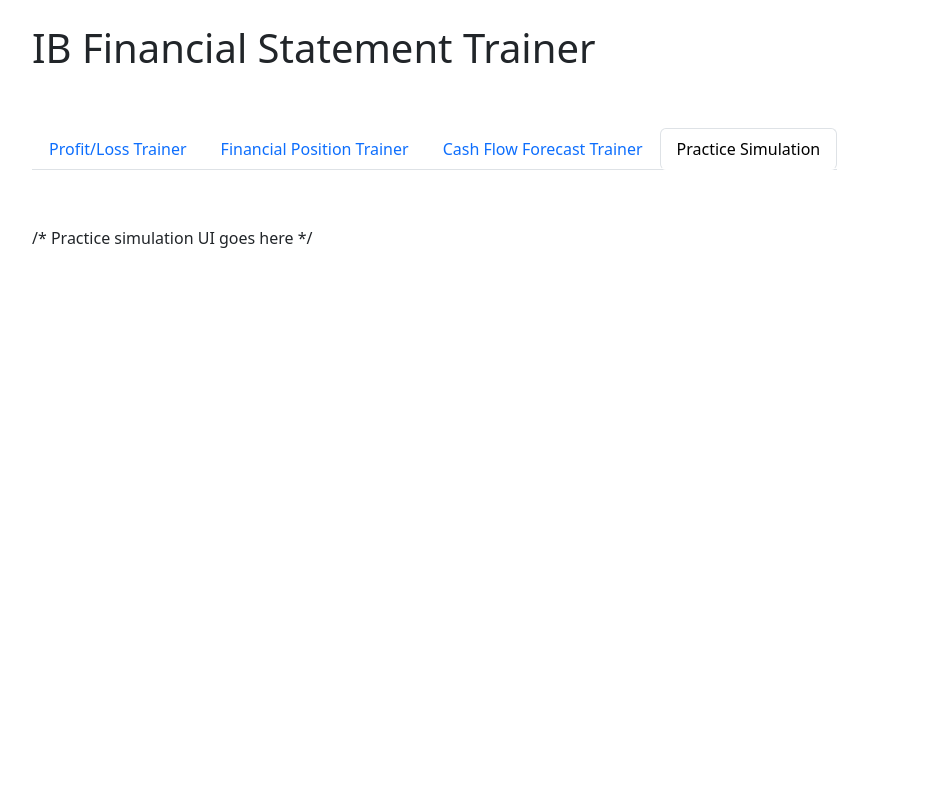
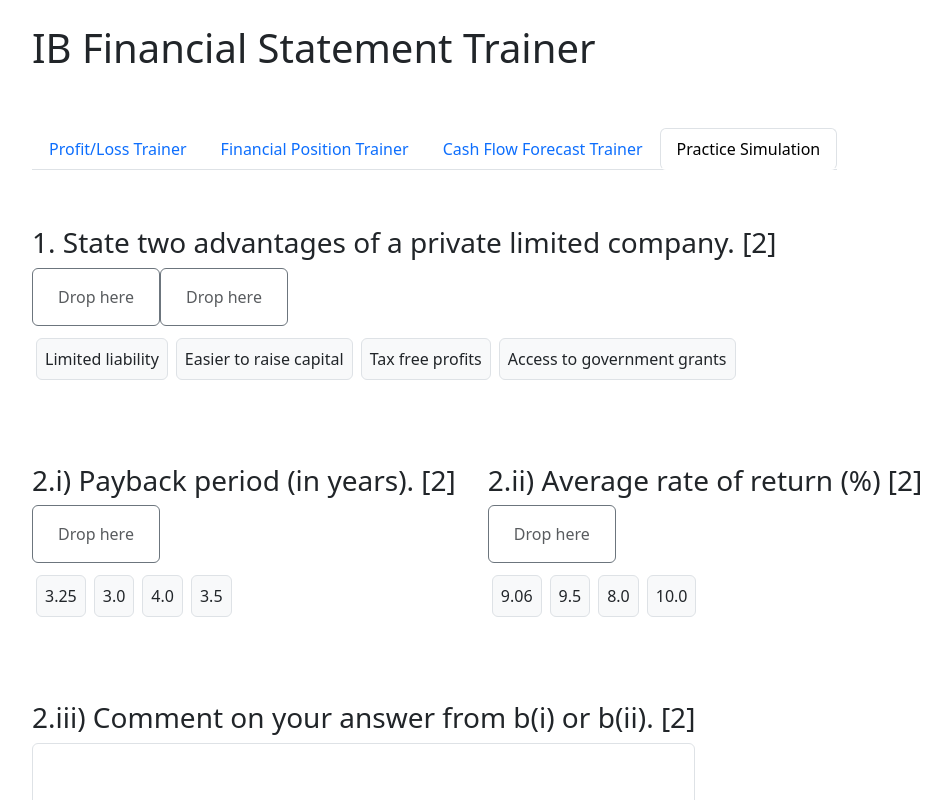
Before and after one commit to joncook1/financial-sorting-tool, a React (Create React App) app: page / in a window 1280 px wide. Both pictures are taken after a click on the button "Practice Simulation". Shown: the top 800 px of the page, without its empty margins (54-1005 px from the left). Built offline with nearby package versions, Linux system fonts and the light colour scheme.

Commit message:
Update PracticeSimulation.jsx

```diff
--- a/src/PracticeSimulation.jsx
+++ b/src/PracticeSimulation.jsx
@@ -1,11 +1,165 @@
 // src/PracticeSimulation.jsx
 import React, { useState } from 'react';
+import { DndContext, useDraggable, useDroppable } from '@dnd-kit/core';
 
 export default function PracticeSimulation() {
-  // Copy your self-grading simulation code here
-  // State: q1, b1, b2, b3, c1, score
-  // Render inputs, checkboxes, and calculateScore()
+  // Options for drag-and-drop
+  const advOptions = [
+    'Limited liability',
+    'Easier to raise capital',
+    'Tax free profits',
+    'Access to government grants'
+  ];
+  const paybackOptions = ['3.25', '3.0', '4.0', '3.5'];
+  const arrOptions = ['9.06', '9.5', '8.0', '10.0'];
+  const reasonOptions = [
+    'Infrastructure availability',
+    'Proximity to market',
+    'Expertise development',
+    'Profitability'
+  ];
+
+  // State for placements and commentary
+  const [placements, setPlacements] = useState({});
+  const [commentary, setCommentary] = useState('');
+  const [score, setScore] = useState(null);
+
+  // Handle drag end
+  const handleDragEnd = ({ active, over }) => {
+    if (over && active) {
+      // Remove old placement of this draggable
+      const updated = { ...placements };
+      Object.keys(updated).forEach(slot => {
+        if (updated[slot] === active.id) {
+          delete updated[slot];
+        }
+      });
+      updated[over.id] = active.id;
+      setPlacements(updated);
+    }
+  };
+
+  // Grading
+  const handleSubmit = () => {
+    let pts = 0;
+    // Q1 advantages
+    ['adv1', 'adv2'].forEach(slot => {
+      if (['Limited liability', 'Easier to raise capital'].includes(placements[slot])) {
+        pts += 1;
+      }
+    });
+    // Q2(i) payback
+    if (placements['payback'] === '3.25') pts += 2;
+    // Q2(ii) ARR
+    if (placements['arr'] === '9.06') pts += 2;
+    // Q2(iii) commentary
+    if (commentary.trim().length > 10) pts += 1;
+    // Q3 reason
+    if (
+      ['Infrastructure availability', 'Proximity to market', 'Expertise development'].includes(
+        placements['reason']
+      )
+    ) pts += 2;
+    setScore(pts);
+  };
+
+  // Draggable item component
+  function DraggableItem({ id }) {
+    const { attributes, listeners, setNodeRef, transform } = useDraggable({ id });
+    const style = transform
+      ? { transform: `translate(${transform.x}px, ${transform.y}px)` }
+      : undefined;
+    return (
+      <div
+        ref={setNodeRef}
+        style={style}
+        {...listeners}
+        {...attributes}
+        className="border bg-light text-center p-2 m-1 rounded"
+      >
+        {id}
+      </div>
+    );
+  }
+
+  // Droppable slot component
+  function DroppableSlot({ id }) {
+    const { isOver, setNodeRef } = useDroppable({ id });
+    let bg = isOver ? 'bg-light border-primary' : 'bg-white border-secondary';
+    return (
+      <div
+        ref={setNodeRef}
+        className={`border ${bg} p-3 text-center mb-2 rounded`}
+        style={{ minHeight: '3rem', width: '8rem' }}
+      >
+        {placements[id] || <span className="text-muted">Drop here</span>}
+      </div>
+    );
+  }
+
   return (
-    <div>/* Practice simulation UI goes here */</div>
+    <DndContext onDragEnd={handleDragEnd}>
+      <div className="mb-5">
+        <h3>1. State two advantages of a private limited company. [2]</h3>
+        <div className="d-flex">
+          <DroppableSlot id="adv1" />
+          <DroppableSlot id="adv2" />
+        </div>
+        <div className="d-flex flex-wrap">
+          {advOptions.map(opt => (
+            <DraggableItem id={opt} key={opt} />
+          ))}
+        </div>
+      </div>
+
+      <div className="mb-5">
+        <h3>2.i) Payback period (in years). [2]</h3>
+        <DroppableSlot id="payback" />
+        <div className="d-flex flex-wrap">
+          {paybackOptions.map(opt => (
+            <DraggableItem id={opt} key={opt} />
+          ))}
+        </div>
+      </div>
+
+      <div className="mb-5">
+        <h3>2.ii) Average rate of return (%) [2]</h3>
+        <DroppableSlot id="arr" />
+        <div className="d-flex flex-wrap">
+          {arrOptions.map(opt => (
+            <DraggableItem id={opt} key={opt} />
+          ))}
+        </div>
+      </div>
+
+      <div className="mb-5">
+        <h3>2.iii) Comment on your answer from b(i) or b(ii). [2]</h3>
+        <textarea
+          className="form-control"
+          rows={3}
+          value={commentary}
+          onChange={e => setCommentary(e.target.value)}
+        />
+      </div>
+
+      <div className="mb-5">
+        <h3>3. Explain one reason for GM manufacturing on the ISS. [2]</h3>
+        <DroppableSlot id="reason" />
+        <div className="d-flex flex-wrap">
+          {reasonOptions.map(opt => (
+            <DraggableItem id={opt} key={opt} />
+          ))}
+        </div>
+      </div>
+
+      <div className="text-center">
+        <button className="btn btn-primary" onClick={handleSubmit}>
+          Submit Answers
+        </button>
+        {score !== null && (
+          <div className="mt-3 h5">Your score: {score} / 10</div>
+        )}
+      </div>
+    </DndContext>
   );
 }
```
